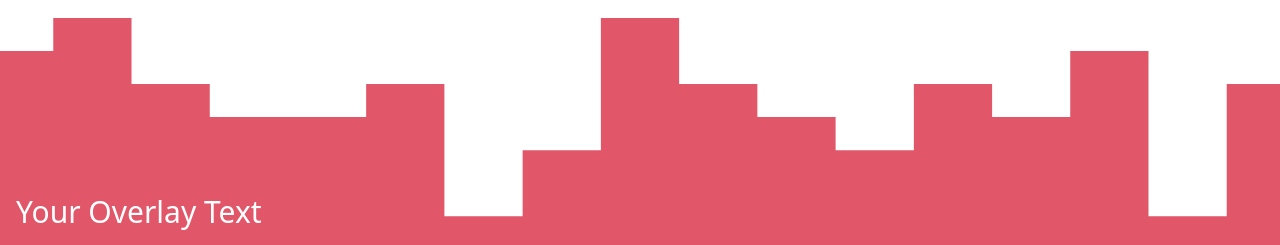
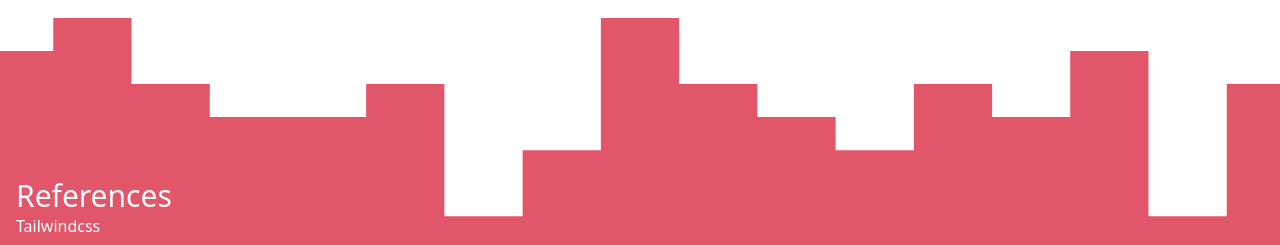
Before and after one commit to Syipeee/myblog_tailwind, a website: page public/index.html in a window 1280 px wide. Shown: the part 1851-2096 px from the top of the page. Drawn offline with Linux system fonts and the light colour scheme.

Commit message:
change footer

```diff
--- a/public/index.html
+++ b/public/index.html
@@ -224,8 +224,9 @@
             <path fill="#e15669" fill-opacity="1" d="M0,32L0,288L75.8,288L75.8,32L151.6,32L151.6,0L227.4,0L227.4,64L303.2,64L303.2,96L378.9,96L378.9,96L454.7,96L454.7,64L530.5,64L530.5,192L606.3,192L606.3,128L682.1,128L682.1,0L757.9,0L757.9,64L833.7,64L833.7,96L909.5,96L909.5,128L985.3,128L985.3,64L1061.1,64L1061.1,96L1136.8,96L1136.8,32L1212.6,32L1212.6,192L1288.4,192L1288.4,64L1364.2,64L1364.2,192L1440,192L1440,320L1364.2,320L1364.2,320L1288.4,320L1288.4,320L1212.6,320L1212.6,320L1136.8,320L1136.8,320L1061.1,320L1061.1,320L985.3,320L985.3,320L909.5,320L909.5,320L833.7,320L833.7,320L757.9,320L757.9,320L682.1,320L682.1,320L606.3,320L606.3,320L530.5,320L530.5,320L454.7,320L454.7,320L378.9,320L378.9,320L303.2,320L303.2,320L227.4,320L227.4,320L151.6,320L151.6,320L75.8,320L75.8,320L0,320L0,320Z"></path>
         </svg>
     </div>
-    <div class="absolute lg:left-0 lg:top-44 top-10 left-0 mb-4 ml-4">
-        <p class="text-white lg:text-md text-sm md:text-2xl lg:text-3xl">Your Overlay Text</p>
+    <div class="absolute lg:left-0 lg:top-40 top-10 left-0 mb-4 ml-4 text-white">
+        <p class=" lg:text-md text-sm md:text-2xl lg:text-3xl">References</p>
+        <a href="https://tailwindcss.com/"><p>Tailwindcss</p></a>
     </div>
 </footer>
 
```
Also changed, not shown: public/css/stycle.css.
